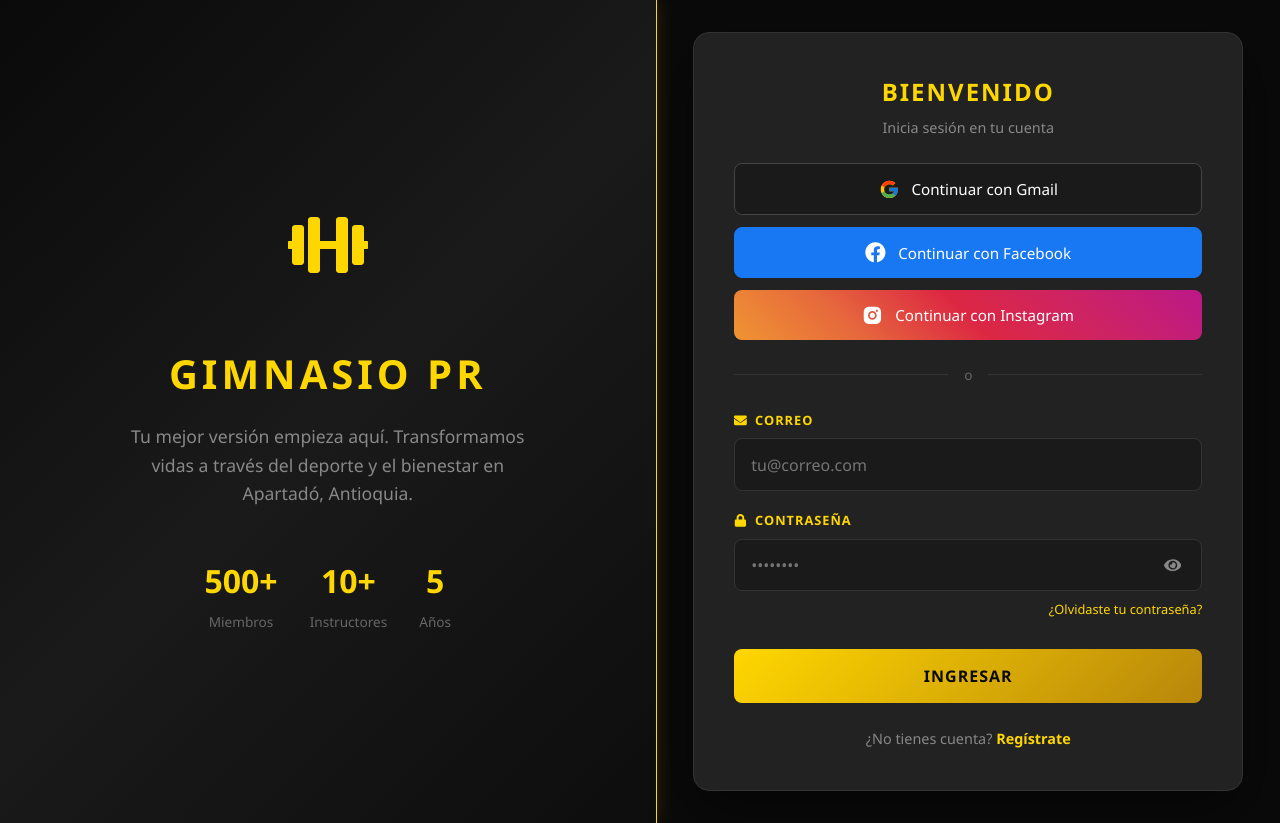
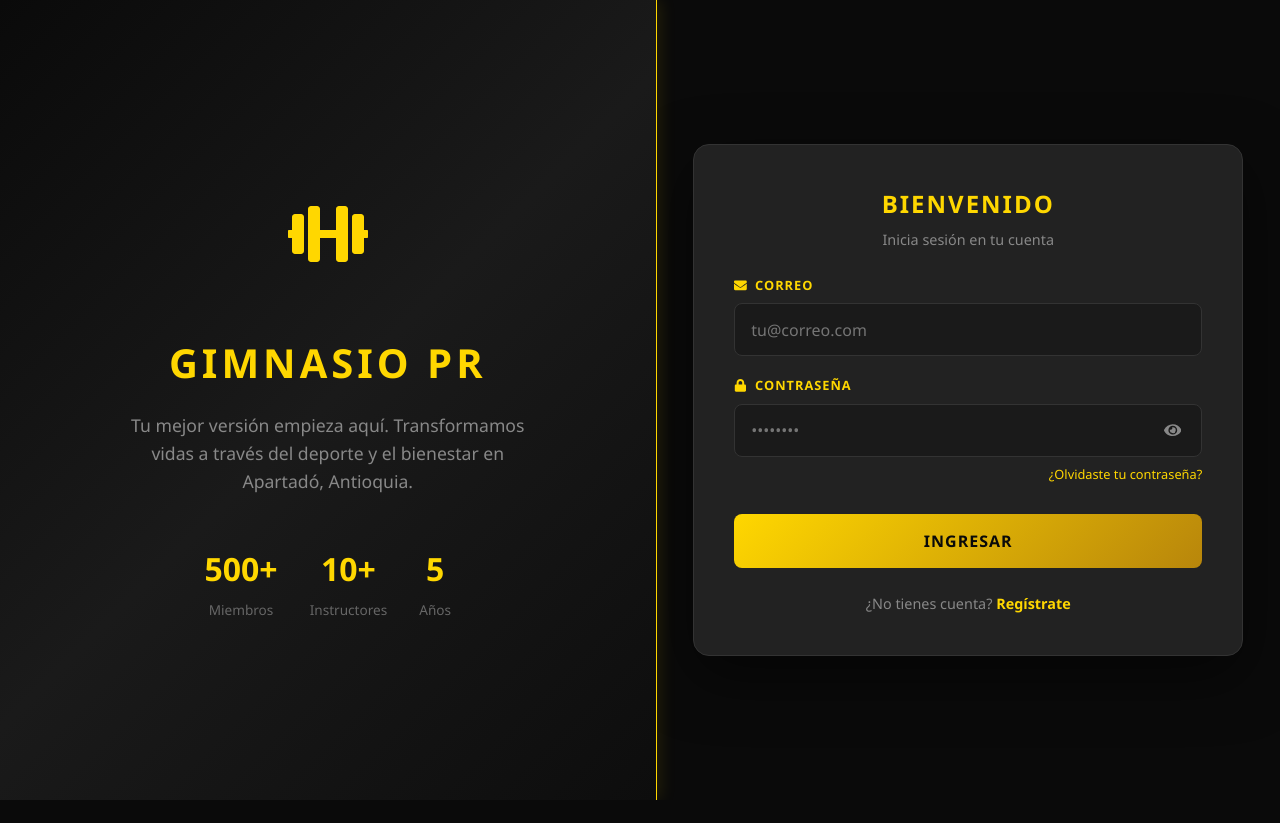
Before and after one commit to juan19noha/Gimnasio_PR, a React app in the folder frontend/: page /login in a window 1280 px wide. After the commit the page ends 800 px from the top, so only its background shows below. Built offline with nearby package versions, Linux system fonts and the light colour scheme; the HTML template or start-up script is replaced by a standard one.

Commit message:
Configurar base de datos Railway para produccion

```diff
--- a/frontend/src/pages/public/Login.jsx
+++ b/frontend/src/pages/public/Login.jsx
@@ -1,10 +1,7 @@
-
 import { useState } from 'react';
 import { useNavigate, Link } from 'react-router-dom';
 import { useAuth } from '../../context/AuthContext';
-import { FaDumbbell, FaEnvelope, FaLock, FaEye, FaEyeSlash, FaFacebook } from 'react-icons/fa';
-import { FcGoogle } from 'react-icons/fc';
-import { RiInstagramFill } from 'react-icons/ri';
+import { FaDumbbell, FaEnvelope, FaLock, FaEye, FaEyeSlash } from 'react-icons/fa';
 
 const Login = () => {
     const [correo, setCorreo] = useState('');
@@ -58,19 +55,6 @@ const Login = () => {
                 setError(mensaje || 'Error al iniciar sesión. Inténtalo de nuevo.');
             }
         }
-    };
-
-    // Login con redes sociales
-    const loginConGoogle = () => {
-        window.location.href = 'http://localhost:3000/api/auth/google';
-    };
-
-    const loginConFacebook = () => {
-        window.location.href = 'http://localhost:3000/api/auth/facebook';
-    };
-
-    const loginConInstagram = () => {
-        window.location.href = 'http://localhost:3000/api/auth/instagram';
     };
 
     const styles = {
@@ -227,59 +211,6 @@ const Login = () => {
             cursor: 'pointer',
             transition: 'opacity 0.3s',
         },
-        divider: {
-            display: 'flex',
-            alignItems: 'center',
-            margin: '1.5rem 0',
-            color: '#666',
-            fontSize: '0.85rem',
-        },
-        dividerLine: {
-            flex: 1,
-            height: '1px',
-            background: '#333',
-        },
-        dividerText: {
-            padding: '0 1rem',
-        },
-        socialBtn: {
-            width: '100%',
-            padding: '0.9rem',
-            border: '1px solid #333',
-            borderRadius: '8px',
-            background: '#1a1a1a',
-            color: '#fff',
-            fontSize: '0.95rem',
-            cursor: 'pointer',
-            display: 'flex',
-            alignItems: 'center',
-            justifyContent: 'center',
-            gap: '0.75rem',
-            marginBottom: '0.75rem',
-            transition: 'all 0.3s',
-        },
-        googleBtn: {
-            borderColor: '#444',
-        },
-        googleIcon: {
-            fontSize: '1.3rem',
-        },
-        facebookBtn: {
-            background: '#1877F2',
-            borderColor: '#1877F2',
-            color: '#fff',
-        },
-        facebookIcon: {
-            fontSize: '1.3rem',
-        },
-        instagramBtn: {
-            background: 'linear-gradient(45deg, #f09433 0%, #e6683c 25%, #dc2743 50%, #cc2366 75%, #bc1888 100%)',
-            border: 'none',
-            color: '#fff',
-        },
-        instagramIcon: {
-            fontSize: '1.3rem',
-        },
         error: {
             background: 'rgba(255,68,68,0.1)',
             border: '1px solid #ff4444',
@@ -359,41 +290,6 @@ const Login = () => {
                         </div>
                     )}
 
-                    {/* Botones de redes sociales */}
-                    <button
-                        type="button"
-                        style={{...styles.socialBtn, ...styles.googleBtn}}
-                        onClick={loginConGoogle}
-                    >
-                        <FcGoogle style={styles.googleIcon} />
-                        Continuar con Gmail
-                    </button>
-
-                    <button
-                        type="button"
-                        style={{...styles.socialBtn, ...styles.facebookBtn}}
-                        onClick={loginConFacebook}
-                    >
-                        <FaFacebook style={styles.facebookIcon} />
-                        Continuar con Facebook
-                    </button>
-
-                    <button
-                        type="button"
-                        style={{...styles.socialBtn, ...styles.instagramBtn}}
-                        onClick={loginConInstagram}
-                    >
-                        <RiInstagramFill style={styles.instagramIcon} />
-                        Continuar con Instagram
-                    </button>
-
-                    {/* Divisor */}
-                    <div style={styles.divider}>
-                        <div style={styles.dividerLine}></div>
-                        <span style={styles.dividerText}>o</span>
-                        <div style={styles.dividerLine}></div>
-                    </div>
-
                     <form onSubmit={handleSubmit}>
                         <div style={styles.group}>
                             <label style={styles.label}>
```
